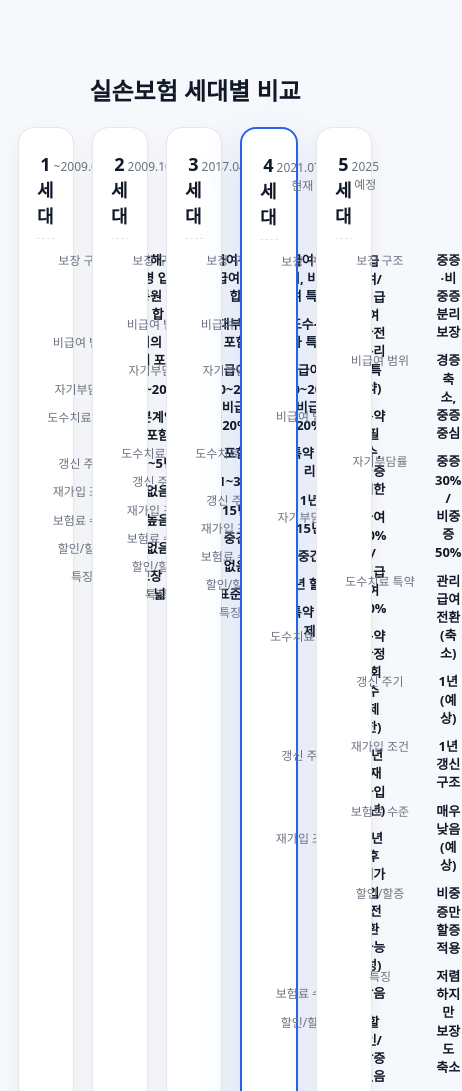
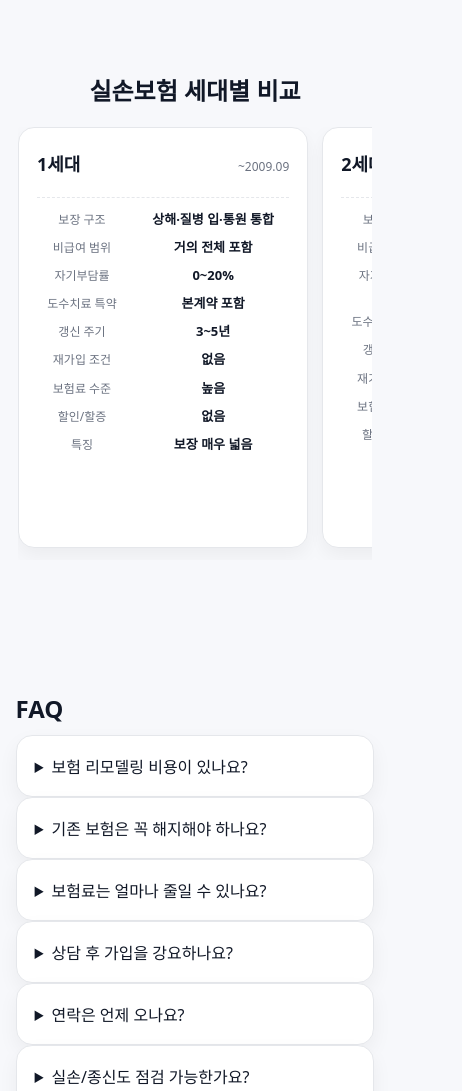
Before and after one commit to starhyuns-ux/insurance-land, a plain HTML site: page index.html in a window 390 px wide. Shown: the part 5000-6091 px from the top of the page, 462 px wide, since content can reach past the window. Drawn offline with Linux system fonts and the light colour scheme.

Commit message:
Add files via upload

```diff
--- a/style.css
+++ b/style.css
@@ -399,4 +399,20 @@
       width:90%;
       max-width:420px;
     }
+  }/* 모바일 실손 카드 가로 스크롤 */
+@media(max-width:768px){
+
+    .insure-compare .cards{
+      overflow-x:auto;           /* ⭐ 스크롤 */
+      justify-content:flex-start;
+      gap:14px;
+      padding-bottom:12px;
+      -webkit-overflow-scrolling:touch;
+    }
+
+    .insure-compare .card{
+      flex:0 0 82%;              /* ⭐ 카드 한 장씩 보이게 */
+      max-width:none;
+    }
+
   }
```
